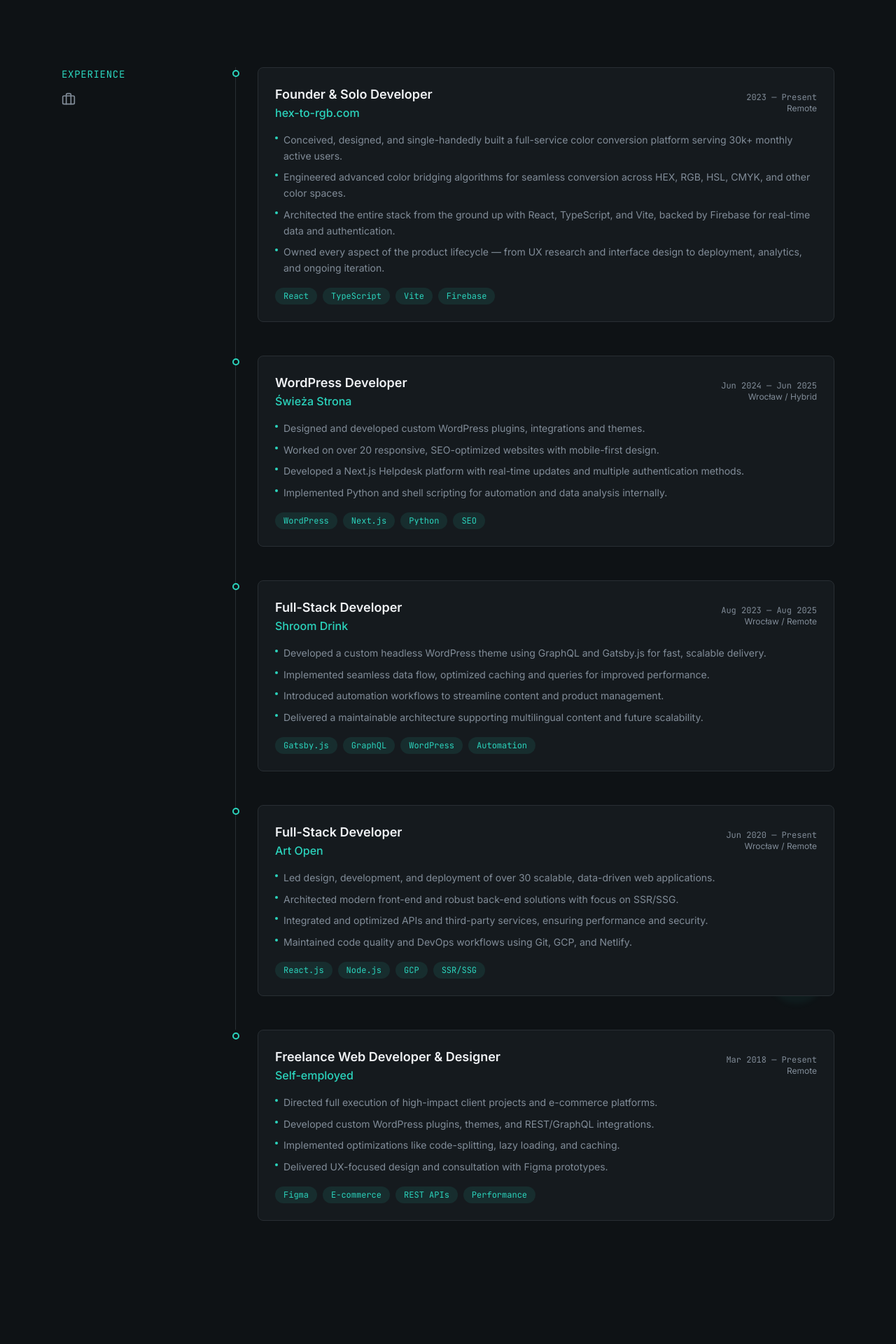
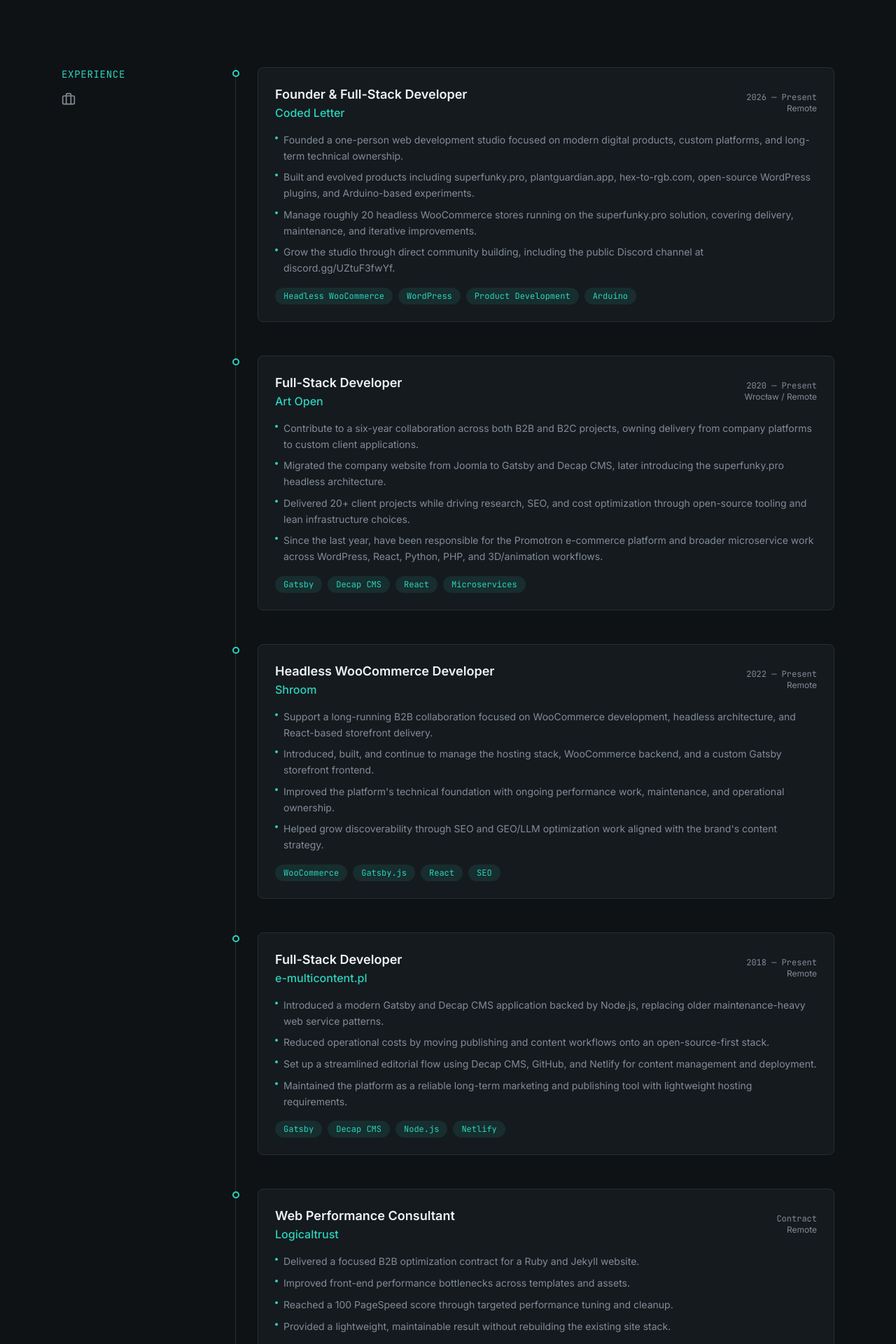
Before and after one commit to Ys-sudo/interactive-portfolio-site, a Next.js app: page / in a window 1280 px wide. Shown: the part 1460-3380 px from the top of the page at 70% size. Built offline with nearby package versions, Linux system fonts and the light colour scheme.

Commit message:
Refresh experience timeline copy
Co-authored-by: Ys-sudo <57189926+Ys-sudo@users.noreply.github.com>

```diff
--- a/components/portfolio/experience-section.tsx
+++ b/components/portfolio/experience-section.tsx
@@ -7,69 +7,95 @@ import { TiltCard } from "./tilt-card"
 
 const experiences = [
   {
-    title: "Founder & Solo Developer",
-    company: "hex-to-rgb.com",
+    title: "Founder & Full-Stack Developer",
+    company: "Coded Letter",
     location: "Remote",
-    period: "2023 \u2014 Present",
+    period: "2026 — Present",
     bullets: [
-      "Conceived, designed, and single-handedly built a full-service color conversion platform serving 30k+ monthly active users.",
-      "Engineered advanced color bridging algorithms for seamless conversion across HEX, RGB, HSL, CMYK, and other color spaces.",
-      "Architected the entire stack from the ground up with React, TypeScript, and Vite, backed by Firebase for real-time data and authentication.",
-      "Owned every aspect of the product lifecycle \u2014 from UX research and interface design to deployment, analytics, and ongoing iteration.",
+      "Founded a one-person web development studio focused on modern digital products, custom platforms, and long-term technical ownership.",
+      "Built and evolved products including superfunky.pro, plantguardian.app, hex-to-rgb.com, open-source WordPress plugins, and Arduino-based experiments.",
+      "Manage roughly 20 headless WooCommerce stores running on the superfunky.pro solution, covering delivery, maintenance, and iterative improvements.",
+      "Grow the studio through direct community building, including the public Discord channel at discord.gg/UZtuF3fwYf.",
     ],
-    tags: ["React", "TypeScript", "Vite", "Firebase"],
-  },
-  {
-    title: "WordPress Developer",
-    company: "\u015awie\u017ca Strona",
-    location: "Wroc\u0142aw / Hybrid",
-    period: "Jun 2024 \u2014 Jun 2025",
-    bullets: [
-      "Designed and developed custom WordPress plugins, integrations and themes.",
-      "Worked on over 20 responsive, SEO-optimized websites with mobile-first design.",
-      "Developed a Next.js Helpdesk platform with real-time updates and multiple authentication methods.",
-      "Implemented Python and shell scripting for automation and data analysis internally.",
-    ],
-    tags: ["WordPress", "Next.js", "Python", "SEO"],
-  },
-  {
-    title: "Full-Stack Developer",
-    company: "Shroom Drink",
-    location: "Wroc\u0142aw / Remote",
-    period: "Aug 2023 \u2014 Aug 2025",
-    bullets: [
-      "Developed a custom headless WordPress theme using GraphQL and Gatsby.js for fast, scalable delivery.",
-      "Implemented seamless data flow, optimized caching and queries for improved performance.",
-      "Introduced automation workflows to streamline content and product management.",
-      "Delivered a maintainable architecture supporting multilingual content and future scalability.",
-    ],
-    tags: ["Gatsby.js", "GraphQL", "WordPress", "Automation"],
+    tags: ["Headless WooCommerce", "WordPress", "Product Development", "Arduino"],
   },
   {
     title: "Full-Stack Developer",
     company: "Art Open",
-    location: "Wroc\u0142aw / Remote",
-    period: "Jun 2020 \u2014 Present",
+    location: "Wrocław / Remote",
+    period: "2020 — Present",
     bullets: [
-      "Led design, development, and deployment of over 30 scalable, data-driven web applications.",
-      "Architected modern front-end and robust back-end solutions with focus on SSR/SSG.",
-      "Integrated and optimized APIs and third-party services, ensuring performance and security.",
-      "Maintained code quality and DevOps workflows using Git, GCP, and Netlify.",
+      "Contribute to a six-year collaboration across both B2B and B2C projects, owning delivery from company platforms to custom client applications.",
+      "Migrated the company website from Joomla to Gatsby and Decap CMS, later introducing the superfunky.pro headless architecture.",
+      "Delivered 20+ client projects while driving research, SEO, and cost optimization through open-source tooling and lean infrastructure choices.",
+      "Since the last year, have been responsible for the Promotron e-commerce platform and broader microservice work across WordPress, React, Python, PHP, and 3D/animation workflows.",
     ],
-    tags: ["React.js", "Node.js", "GCP", "SSR/SSG"],
+    tags: ["Gatsby", "Decap CMS", "React", "Microservices"],
+  },
+  {
+    title: "Headless WooCommerce Developer",
+    company: "Shroom",
+    location: "Remote",
+    period: "2022 — Present",
+    bullets: [
+      "Support a long-running B2B collaboration focused on WooCommerce development, headless architecture, and React-based storefront delivery.",
+      "Introduced, built, and continue to manage the hosting stack, WooCommerce backend, and a custom Gatsby storefront frontend.",
+      "Improved the platform's technical foundation with ongoing performance work, maintenance, and operational ownership.",
+      "Helped grow discoverability through SEO and GEO/LLM optimization work aligned with the brand's content strategy.",
+    ],
+    tags: ["WooCommerce", "Gatsby.js", "React", "SEO"],
+  },
+  {
+    title: "Full-Stack Developer",
+    company: "e-multicontent.pl",
+    location: "Remote",
+    period: "2018 — Present",
+    bullets: [
+      "Introduced a modern Gatsby and Decap CMS application backed by Node.js, replacing older maintenance-heavy web service patterns.",
+      "Reduced operational costs by moving publishing and content workflows onto an open-source-first stack.",
+      "Set up a streamlined editorial flow using Decap CMS, GitHub, and Netlify for content management and deployment.",
+      "Maintained the platform as a reliable long-term marketing and publishing tool with lightweight hosting requirements.",
+    ],
+    tags: ["Gatsby", "Decap CMS", "Node.js", "Netlify"],
+  },
+  {
+    title: "Web Performance Consultant",
+    company: "Logicaltrust",
+    location: "Remote",
+    period: "Contract",
+    bullets: [
+      "Delivered a focused B2B optimization contract for a Ruby and Jekyll website.",
+      "Improved front-end performance bottlenecks across templates and assets.",
+      "Reached a 100 PageSpeed score through targeted performance tuning and cleanup.",
+      "Provided a lightweight, maintainable result without rebuilding the existing site stack.",
+    ],
+    tags: ["Ruby", "Jekyll", "Performance", "PageSpeed"],
+  },
+  {
+    title: "WordPress & WooCommerce Developer",
+    company: "Świeża Strona",
+    location: "Wrocław / Hybrid",
+    period: "1-year collaboration",
+    bullets: [
+      "Worked across both B2B and B2C engagements, delivering custom WordPress and WooCommerce implementations.",
+      "Built plugins, tailored themes, and project-specific solutions for around 20 client websites and commerce platforms.",
+      "Supported brands from the Polish mid-market as well as larger corporate clients, including bbg.pl.",
+      "Contributed to projects for brands such as Organic Series and Triples while adapting solutions to varied business needs.",
+    ],
+    tags: ["WordPress", "WooCommerce", "Custom Plugins", "Client Delivery"],
   },
   {
     title: "Freelance Web Developer & Designer",
     company: "Self-employed",
     location: "Remote",
-    period: "Mar 2018 \u2014 Present",
+    period: "2018 — Present",
     bullets: [
-      "Directed full execution of high-impact client projects and e-commerce platforms.",
-      "Developed custom WordPress plugins, themes, and REST/GraphQL integrations.",
-      "Implemented optimizations like code-splitting, lazy loading, and caching.",
-      "Delivered UX-focused design and consultation with Figma prototypes.",
+      "Have worked independently since 2018, building websites, e-commerce experiences, and custom digital products alongside long-term collaborations.",
+      "Combined design and engineering experience while finishing a Fine Arts degree at ASP in Poland.",
+      "Delivered end-to-end project work spanning discovery, implementation, optimization, and client communication.",
+      "Used self-employment as the foundation for both direct freelance work and later product-led studio initiatives.",
     ],
-    tags: ["Figma", "E-commerce", "REST APIs", "Performance"],
+    tags: ["Freelance", "E-commerce", "Design", "Product Delivery"],
   },
 ]
 
```
